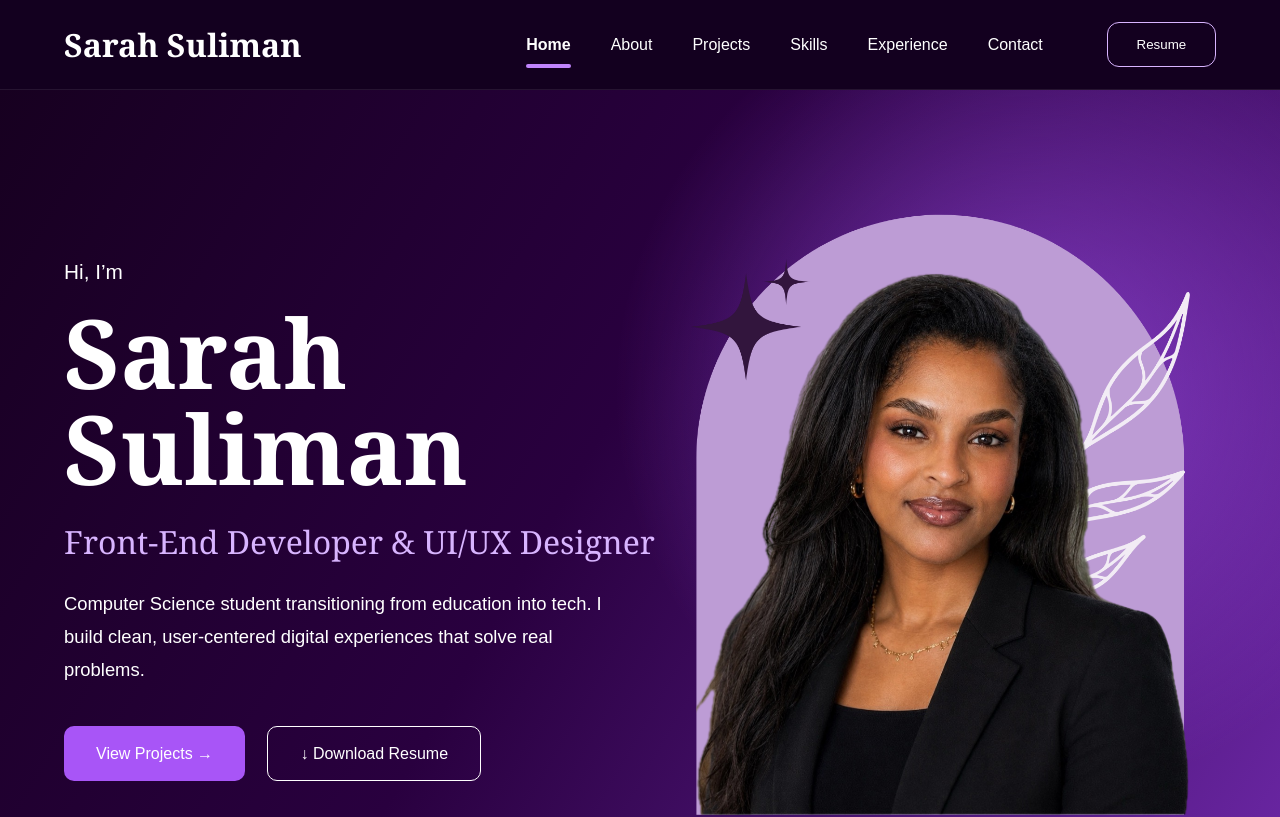
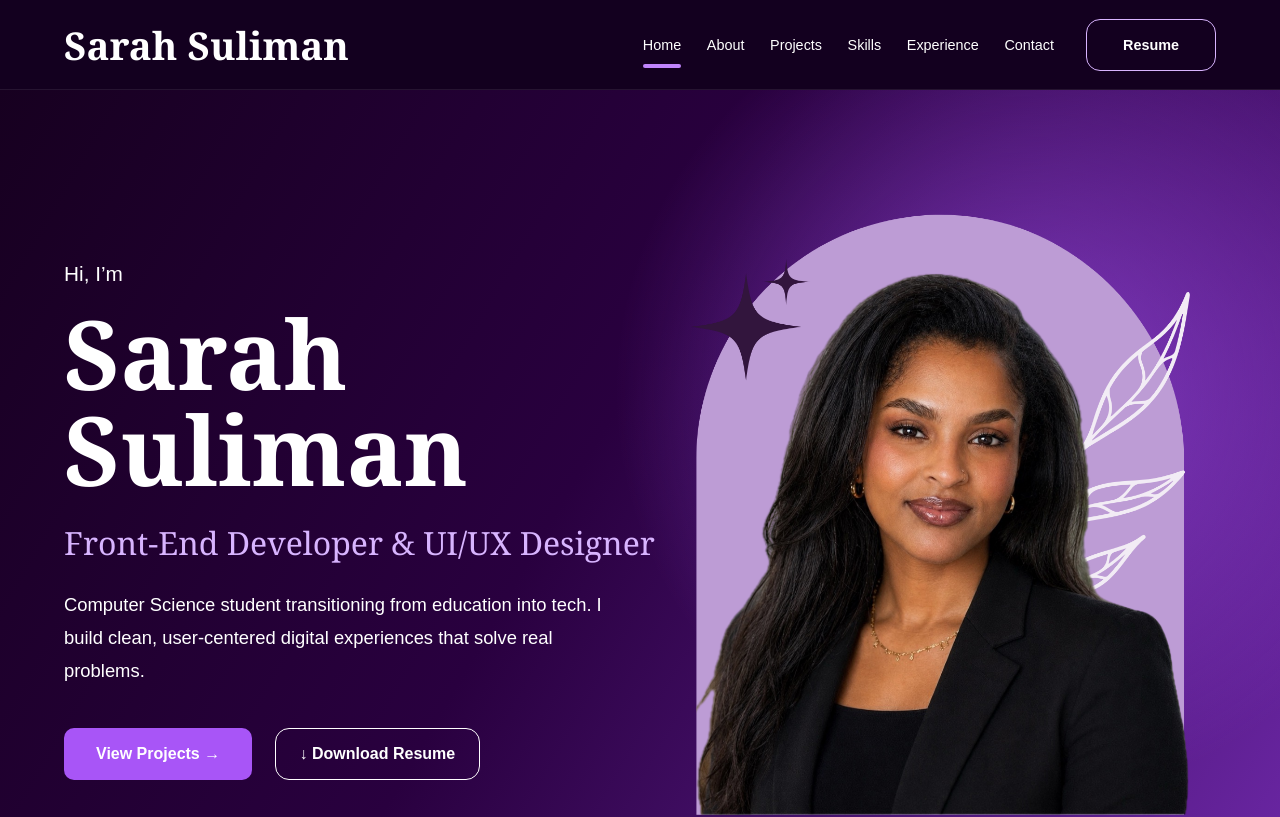
Before and after one commit to sarah-suliman/Portfolio, a React app: page / in a window 1280 px wide. Shown: the top 817 px of the page. Built offline with nearby package versions, Linux system fonts and the light colour scheme; the HTML template or start-up script is replaced by a standard one.

Commit message:
Updated navbar, hero buttons, experience section, and contact section

```diff
--- a/src/App.jsx
+++ b/src/App.jsx
@@ -66,7 +66,14 @@ function App() {
     </li>
   </ul>
 
-  <button className="resume-btn">Resume</button>
+  <a
+  href="/Sarah_Suliman_Resume.pdf"
+  target="_blank"
+  rel="noopener noreferrer"
+  className="resume-btn"
+>
+  Resume
+</a>
 </nav>
 
       {/* ===== HERO SECTION ===== */}
@@ -93,9 +100,14 @@ function App() {
               View Projects →
             </button>
 
-            <button className="secondary-btn">
-              ↓ Download Resume
-            </button>
+            <a
+                href="/Sarah_Suliman_Resume.pdf"
+                target="_blank"
+                rel="noopener noreferrer"
+                className="secondary-btn"
+              >
+                ↓ Download Resume
+              </a>
           </div>
         </div>
 
--- a/src/index.css
+++ b/src/index.css
@@ -26,15 +26,15 @@ nav {
 
   display: flex;
   align-items: center;
+  gap: 2rem;
 
   background: rgba(20, 0, 31, 0.95);
   backdrop-filter: blur(12px);
-
   border-bottom: 1px solid rgba(255, 255, 255, 0.08);
 }
 
 nav h1 {
-  font-size: 2rem;
+  font-size: clamp(1.6rem, 3vw, 2.4rem);
   font-family: Georgia, serif;
   color: white;
   white-space: nowrap;
@@ -42,11 +42,10 @@ nav h1 {
 
 nav ul {
   display: flex;
+  align-items: center;
   list-style: none;
-  gap: 2.5rem;
-
+  gap: clamp(1.2rem, 2vw, 2.5rem);
   margin-left: auto;
-  margin-right: 4rem;
 }
 
 nav li {
@@ -56,52 +55,85 @@ nav li {
 nav a {
   color: white;
   text-decoration: none;
-  font-size: 1rem;
-  transition: 0.3s;
-}
-
-nav a:hover {
-  color: #d8b4ff;
-}
-
-nav li.active a {
-  color: white;
-  font-weight: 600;
+  font-size: clamp(0.9rem, 1.1vw, 1rem);
+  font-weight: 500;
 }
 
 nav li.active::after {
   content: "";
-
   position: absolute;
   left: 0;
   bottom: -14px;
-
   width: 100%;
   height: 4px;
-
   background: #c084fc;
   border-radius: 20px;
 }
 
-.resume-btn {
-  background: transparent;
+/* ===== BUTTONS ===== */
+
+.resume-btn,
+.secondary-btn {
+  text-decoration: none;
   color: white;
 
+  display: inline-flex;
+  align-items: center;
+  justify-content: center;
+
+  min-width: 130px;
+  height: 52px;
+  padding: 0 1.5rem;
+
   border: 1px solid #d8b4ff;
-  border-radius: 12px;
+  border-radius: 14px;
 
-  padding: 0.9rem 1.8rem;
-
+  background: transparent;
+  font-weight: 600;
   cursor: pointer;
 
-  transition: 0.3s;
+  transition: 0.3s ease;
 }
 
-.resume-btn:hover {
-  background: rgba(192, 132, 252, 0.15);
+.resume-btn:hover,
+.secondary-btn:hover {
+  background: rgba(255, 255, 255, 0.12);
 }
 
-/* Responsive */
+.primary-btn {
+  text-decoration: none;
+  color: white;
+
+  display: inline-flex;
+  align-items: center;
+  justify-content: center;
+
+  min-width: 170px;
+  height: 52px;
+  padding: 0 1.7rem;
+
+  background: #a855f7;
+  border: none;
+  border-radius: 14px;
+
+  font-weight: 600;
+  cursor: pointer;
+
+  transition: 0.3s ease;
+}
+
+.primary-btn:hover {
+  background: #c084fc;
+  transform: translateY(-3px);
+}
+
+.hero-buttons {
+  display: flex;
+  align-items: center;
+  gap: 1.5rem;
+}
+
+/* ===== RESPONSIVE NAVBAR ===== */
 
 @media (max-width: 1000px) {
   nav {
@@ -109,8 +141,32 @@ nav li.active::after {
   }
 
   nav ul {
-    gap: 1.5rem;
-    margin-right: 2rem;
+    gap: 1.2rem;
+  }
+
+  .resume-btn {
+    min-width: 110px;
+    padding: 0 1rem;
+  }
+}
+
+@media (max-width: 800px) {
+  nav {
+    height: auto;
+    padding: 1rem 1.5rem;
+    flex-wrap: wrap;
+    justify-content: center;
+  }
+
+  nav h1 {
+    width: 100%;
+    text-align: center;
+  }
+
+  nav ul {
+    margin-left: 0;
+    flex-wrap: wrap;
+    justify-content: center;
   }
 }
 
```
Also changed, not shown: 1 other file (tests, documents, lock files or other folders).
